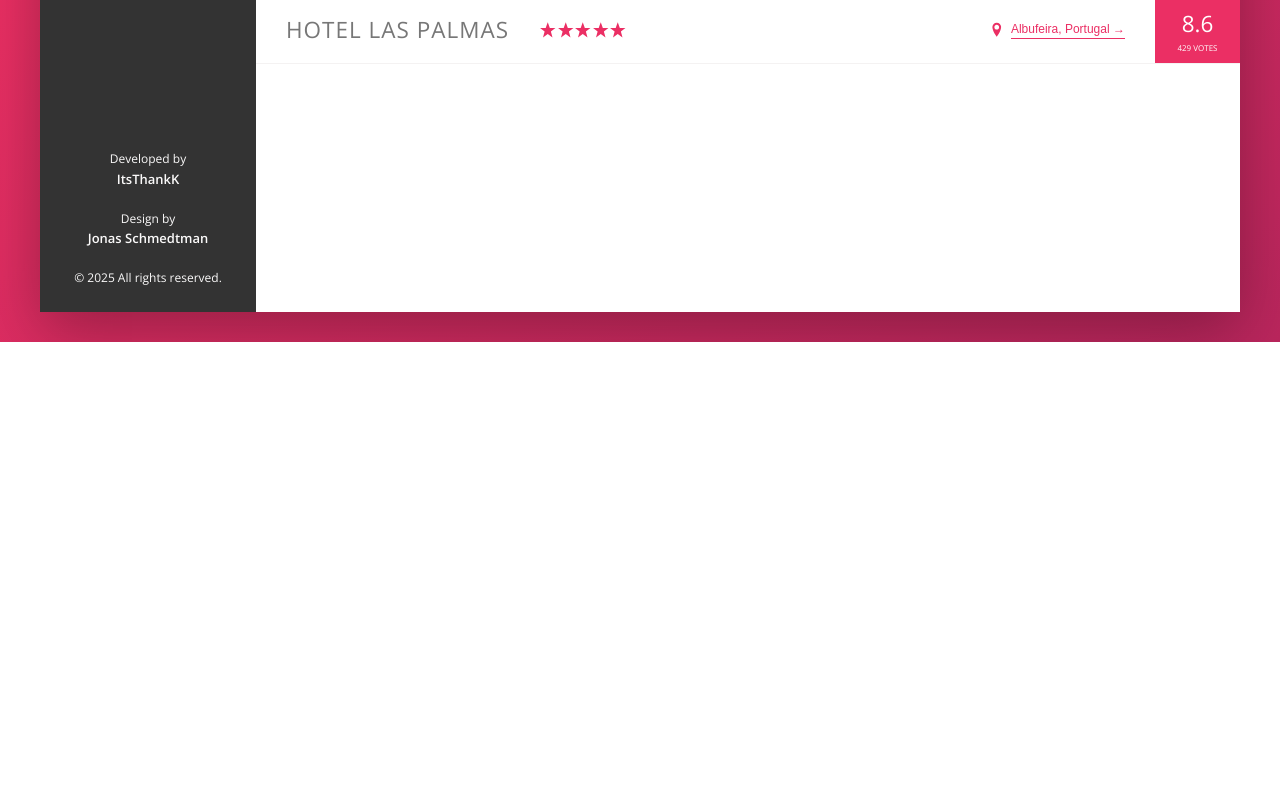
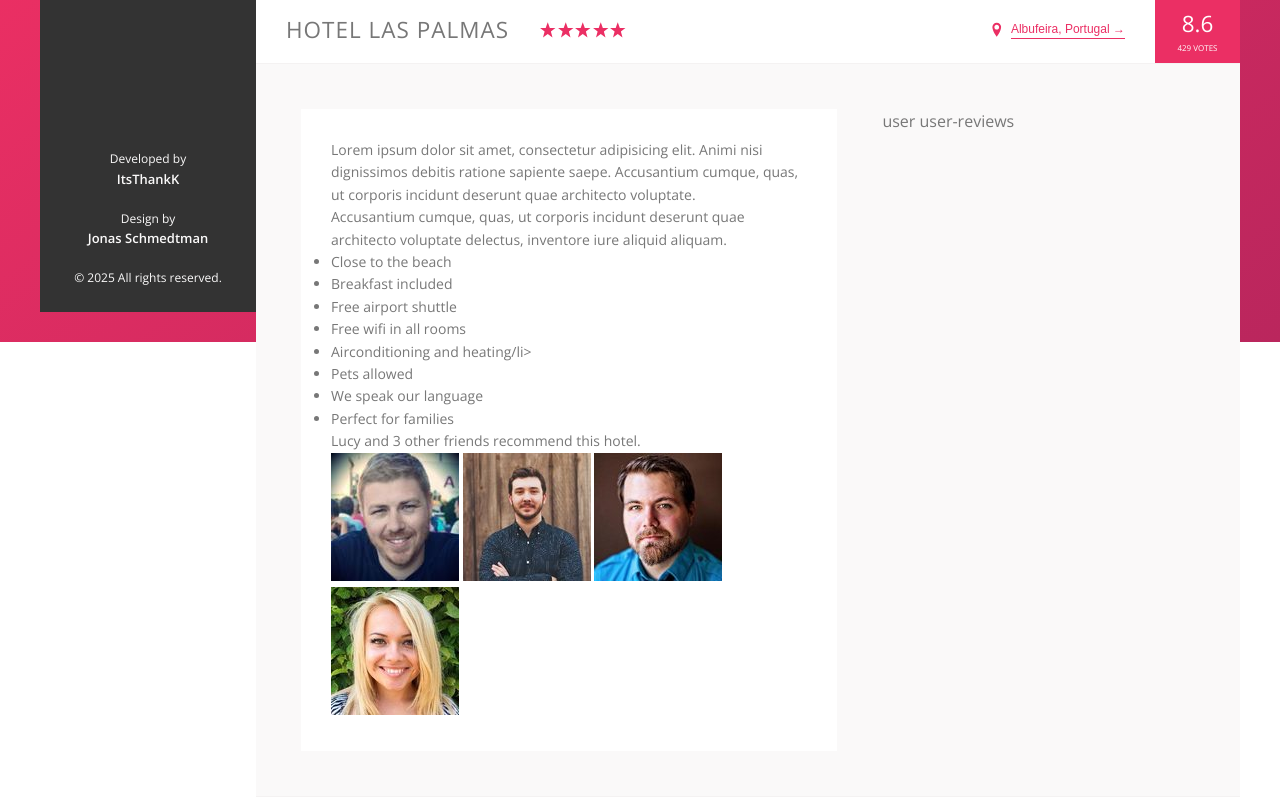
Before and after one commit to ItsThankK/trillo_project, a website: page index.html in a window 1280 px wide. Shown: the part 538-1335 px from the top of the page. Before the commit the page ends 880 px from the top, so only its background shows below. Drawn offline with nearby package versions, Linux system fonts and the light colour scheme.

Commit message:
markup detail

```diff
--- a/index.html
+++ b/index.html
@@ -153,6 +153,59 @@
             <div class="overview__rating">
               <div class="overview__rating-average">8.6</div>
               <div class="overview__rating-count">429 votes</div>
+            </div>
+          </div>
+          <div class="detail">
+            <div class="description">
+              <p class="paragraph">
+                Lorem ipsum dolor sit amet, consectetur adipisicing elit. Animi
+                nisi dignissimos debitis ratione sapiente saepe. Accusantium
+                cumque, quas, ut corporis incidunt deserunt quae architecto
+                voluptate.
+              </p>
+              <p class="paragraph">
+                Accusantium cumque, quas, ut corporis incidunt deserunt quae
+                architecto voluptate delectus, inventore iure aliquid aliquam.
+              </p>
+              <ul class="list">
+                <li class="list__item">Close to the beach</li>
+                <li class="list__item">Breakfast included</li>
+                <li class="list__item">Free airport shuttle</li>
+                <li class="list__item">Free wifi in all rooms</li>
+                <li class="list__item">Airconditioning and heating/li>
+                <li class="list__item">Pets allowed</li>
+                <li class="list__item">We speak our language</li>
+                <li class="list__item">Perfect for families</li>
+              </ul>
+              <div class="recommend">
+                <p class="recommend__count">
+                  Lucy and 3 other friends recommend this hotel.
+                </p>
+                <div class="recommend__friends">
+                  <img
+                    src="img/user-3.jpg"
+                    alt="User 1"
+                    class="recommend__photo"
+                  />
+                  <img
+                    src="img/user-4.jpg"
+                    alt="User 2"
+                    class="recommend__photo"
+                  />
+                  <img
+                    src="img/user-5.jpg"
+                    alt="User 3"
+                    class="recommend__photo"
+                  />
+                  <img
+                    src="img/user-6.jpg"
+                    alt="User 4"
+                    class="recommend__photo"
+                  />
+                </div>
+              </div>
+            </div>
+            <div class="user-reviews">user user-reviews</div>
           </div>
         </main>
       </div>
--- a/sass/_base.scss
+++ b/sass/_base.scss
@@ -13,6 +13,10 @@
   --color-grey-dark-3: #999;
 
   --shadow-dark: 0 2rem 6rem rgba(0, 0, 0, 0.3)
+  --shadow-light: 0 2rem 5rem rgba(0, 0, 0, .06);
+
+  --line: .1rem solid var(--color-grey-light-2);
+
 }
 
 ::before,
--- a/sass/_components.scss
+++ b/sass/_components.scss
@@ -200,7 +200,7 @@
 .overview {
   display: flex;
   align-items: center;
-  border-bottom: .1rem solid var(--color-grey-light-2);
+  border-bottom: var(--line);
 
   &__heading {
     font-size: 2.25rem;
--- a/sass/_layout.scss
+++ b/sass/_layout.scss
@@ -11,7 +11,7 @@
   font-size: 1.4rem;
   height: 7rem;
   background-color: #fff;
-  border-bottom: .1rem solid var(--color-grey-light-2);
+  border-bottom: --line;
   display: flex;
   justify-content: space-between;
   align-items: center;
@@ -36,3 +36,23 @@
   background-color: #fff;
   flex: 1;
 }
+
+.detail {
+  display: flex;
+  padding: 4.5rem;
+  background-color: var(--color-grey-light-1);
+  border-bottom: var(--line);
+}
+
+.description {
+  font-size: 1.4rem;
+  background-color: #fff;
+  flex: 0 0 60%;
+  margin-right: 4.5rem;
+  box-shadow: var(--shadow-light);
+  padding: 3rem;
+}
+
+.user-reviews {
+  flex: 1;
+}
```
Also changed, not shown: css/style.css, 1 other file.
